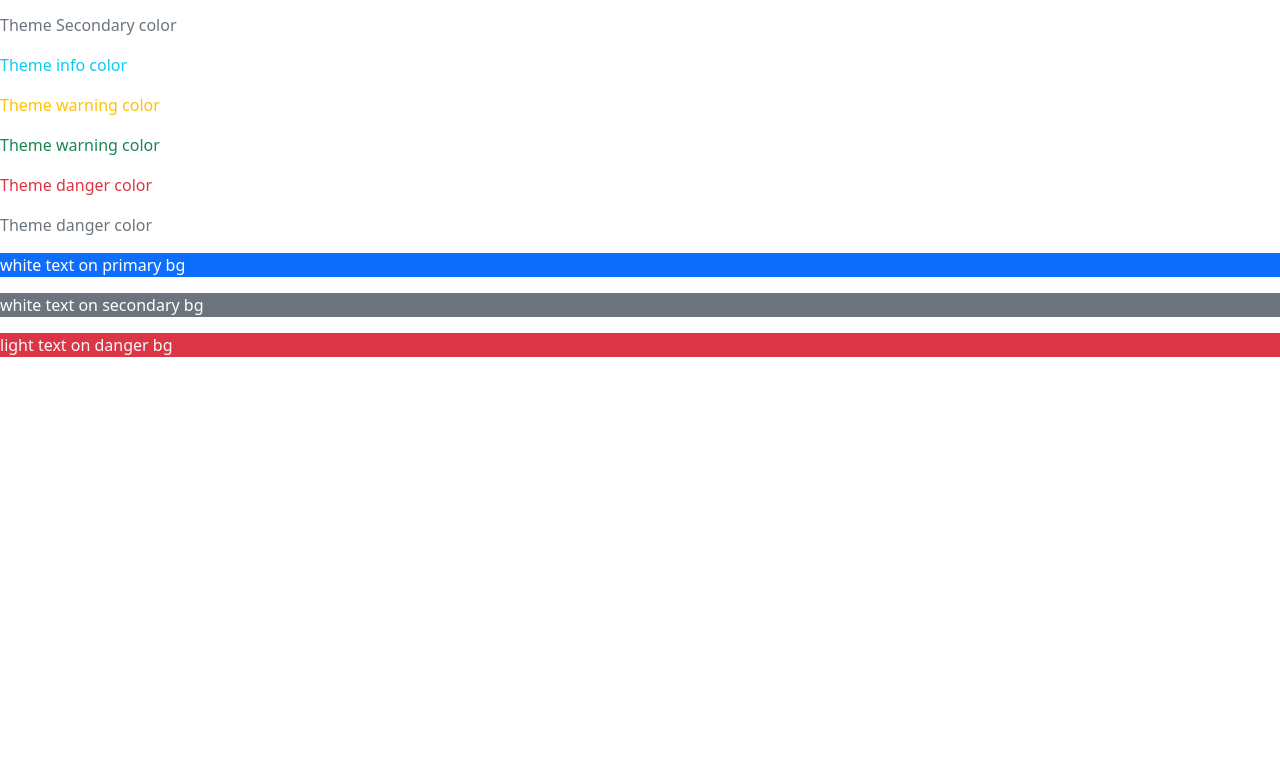
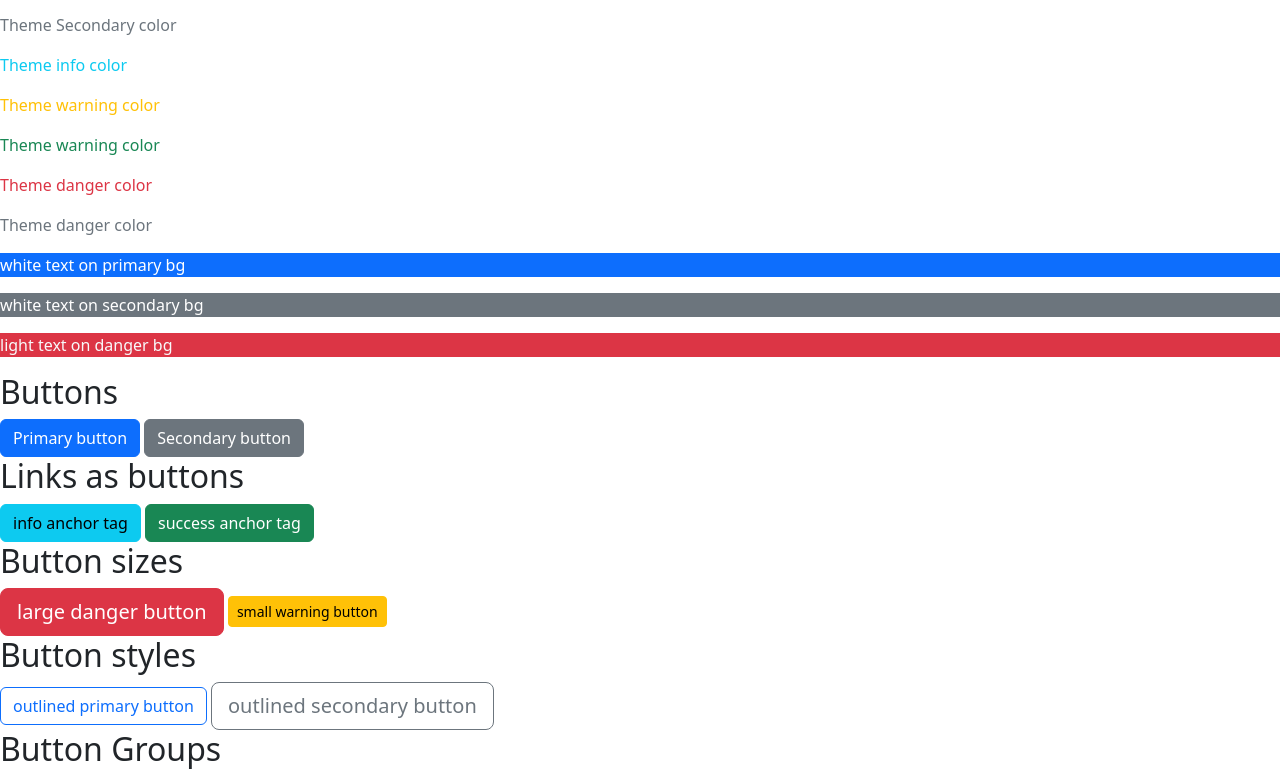
Before and after one commit to jamextech1/my-bootstrap5-tutorial, a plain HTML site: page index.html in a window 1280 px wide. Shown: the part 965-1742 px from the top of the page. Before the commit the page ends 1338 px from the top, so only its background shows below. Drawn offline with nearby package versions, Linux system fonts and the light colour scheme.

```diff
--- a/index.html
+++ b/index.html
@@ -56,6 +56,36 @@
     <p class="text-white bg-secondary">white text on secondary bg</p>
     <p class="text-light bg-danger">light text on danger bg</p>
 
+    <!-- basic buttons -->
+
+    <h2 class="">Buttons</h2>
+    <button class="btn btn-primary">Primary button</button>
+    <button class="btn btn-secondary">Secondary button</button>
+
+    <!-- anchor tags as button -->
+
+    <h2>Links as buttons</h2>
+    <a href="#" target="_blank" class="btn btn-info">info anchor tag</a>
+    <a href="#" target="_blank" class="btn btn-success">success anchor tag</a>
+
+    <!-- button sizes -->
+
+    <h2>Button sizes</h2>
+    <button class="btn btn-lg btn-danger">large danger button</button>
+    <button class="btn btn-sm btn-warning">small warning button</button>
+
+    <!-- outlined styles -->
+
+    <h2>Button styles</h2>
+    <button class="btn btn-outline-primary">outlined primary button</button>
+    <button class="btn btn-outline-secondary btn-lg">
+      outlined secondary button
+    </button>
+
+    <!-- button groups -->
+
+    <h2>Button Groups</h2>
+
     <!-- bootstrap js -->
     <script
       src="https://cdn.jsdelivr.net/npm/bootstrap@5.2.2/dist/js/bootstrap.bundle.min.js"
```
